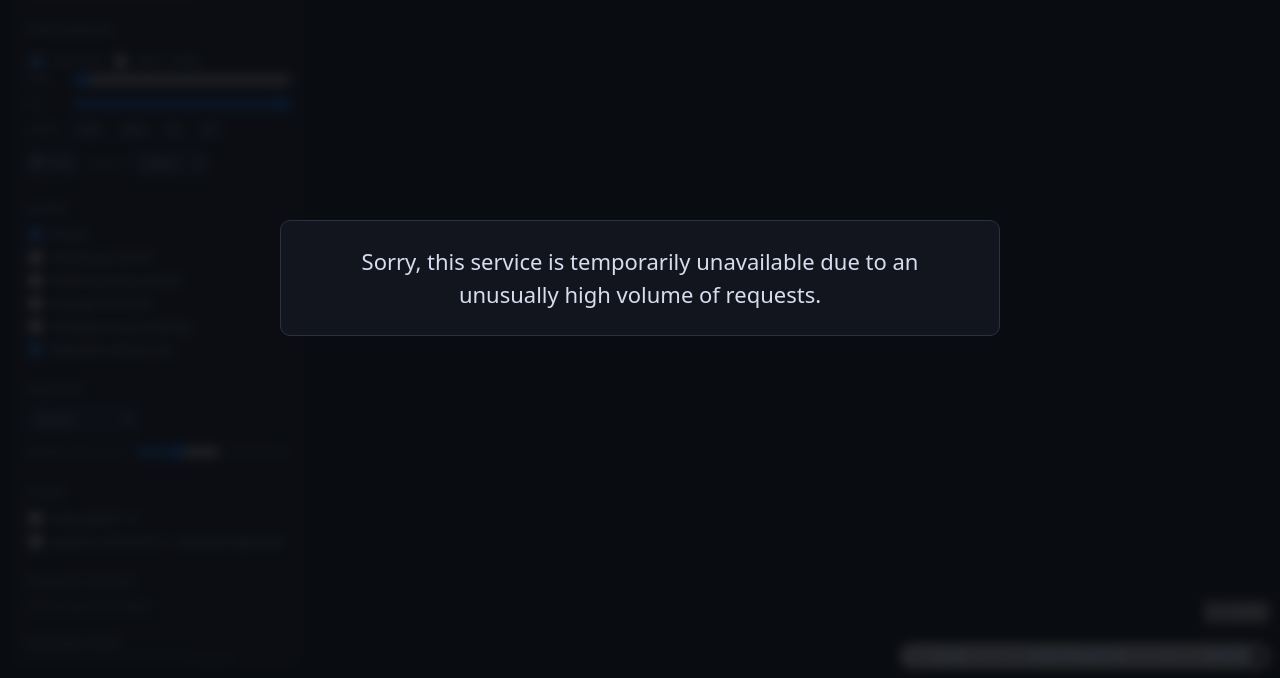
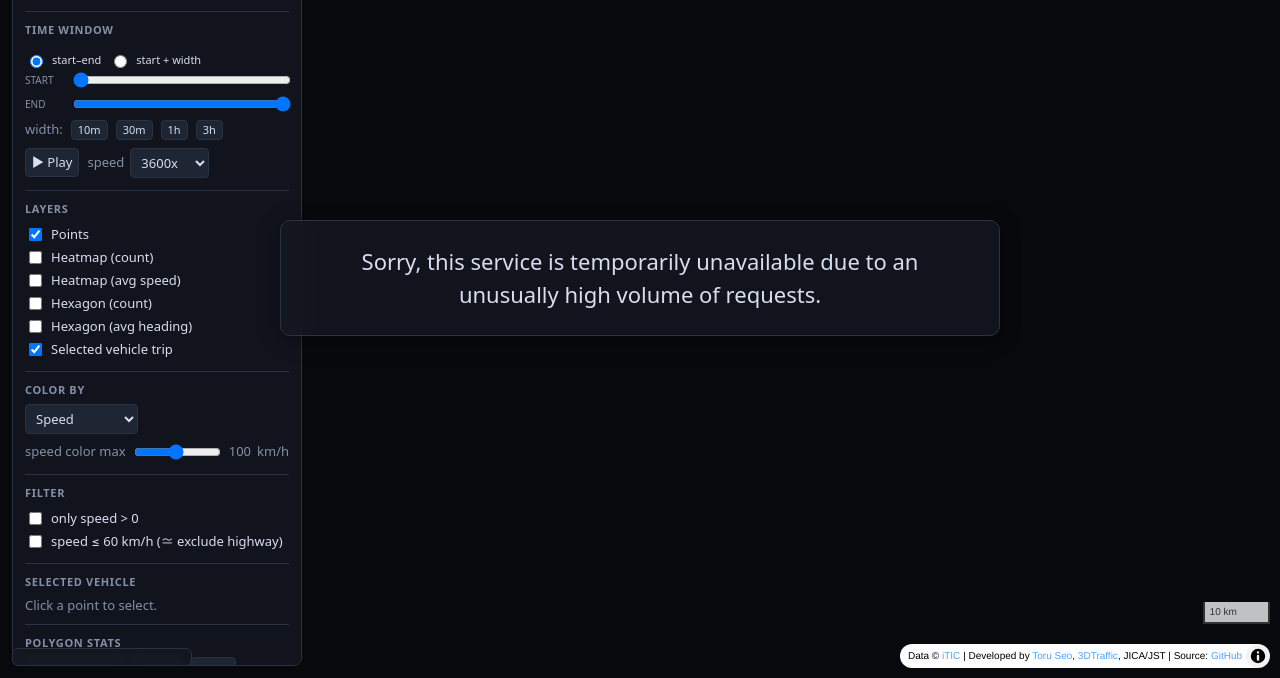
Before and after one commit to toruseo/iTIC-probe-viewer, a website built with Vite: page webgis/app/index.html in a window 1280 px wide. Shown: the part 122-800 px from the top of the page. Built offline with nearby package versions, Linux system fonts and the light colour scheme; no server answers; files whose address does not match are found by name; what @deck.gl/mapbox would draw is missing.

Commit message:
change warning message

```diff
--- a/webgis/app/src/style.css
+++ b/webgis/app/src/style.css
@@ -168,10 +168,9 @@ body.poly-drawing #map { cursor: crosshair; }
   display: flex;
   align-items: center;
   justify-content: center;
-  background: rgba(11, 13, 18, 0.88);
-  backdrop-filter: blur(6px);
   padding: 24px;
   text-align: center;
+  pointer-events: none;
 }
 #unavailable-overlay .unavailable-message {
   max-width: 720px;
@@ -183,4 +182,6 @@ body.poly-drawing #map { cursor: crosshair; }
   border: 1px solid var(--border);
   border-radius: 10px;
   padding: 24px 28px;
+  backdrop-filter: blur(8px);
+  box-shadow: 0 4px 20px rgba(0, 0, 0, 0.4);
 }
```
